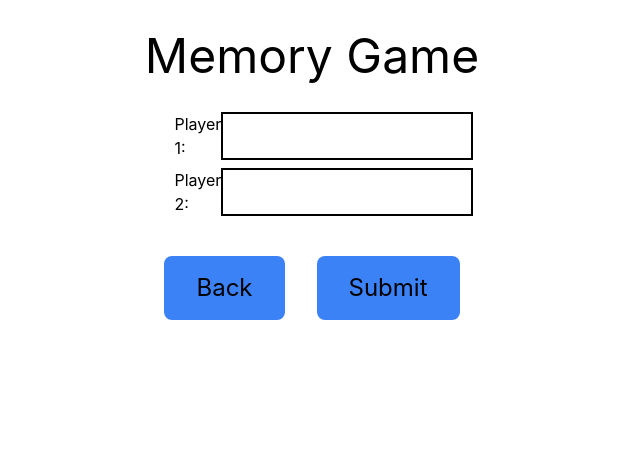
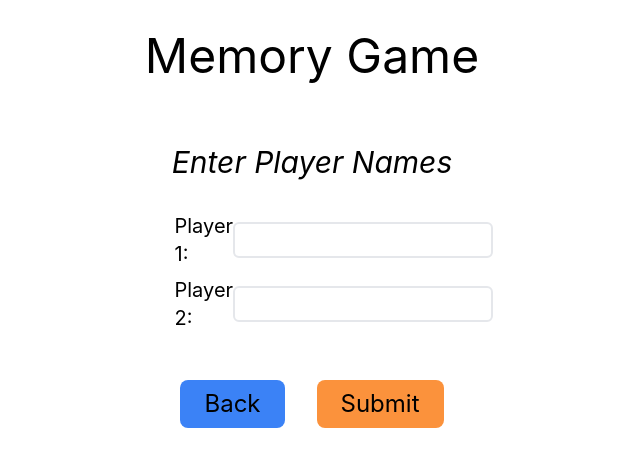
Before and after one commit to joshuascan/memory-game, a Next.js app: page / in a window 1280 px wide. Both pictures are taken after a click on the button "Next". Shown: the top 466 px of the page, without its empty margins (328-968 px from the left). Built offline with nearby package versions, Linux system fonts and the light colour scheme.

Commit message:
adds descriptive text to player selection

```diff
--- a/components/Board.tsx
+++ b/components/Board.tsx
@@ -21,7 +21,7 @@ const Board = ({
   const [circles, setCircles] = useState<GameObject[]>();
   const [currentPlayer, setCurrentPlayer] = useState(players[0].name);
   const [totalScore, setTotalScore] = useState(0);
-  const [turn, setTurn] = useState<number>(1);
+  const [turn, setTurn] = useState(1);
   const [selections, setSelections] = useState<string[]>([]);
   const [winner, setWinner] = useState<string | null | undefined>(null);
 
@@ -116,7 +116,9 @@ const Board = ({
 
   return (
     <>
-      <h2 className="text-3xl italic mb-4">{currentPlayer}&apos;s turn</h2>
+      <h2 className="text-3xl text-green-700 italic mb-4">
+        {currentPlayer}&apos;s turn
+      </h2>
       <div>
         {players.map((player) => (
           <p key={player.name} className="text-2xl text-center">
@@ -130,7 +132,7 @@ const Board = ({
       {winner && winner === "Tie" && (
         <p className="m-4 text-3xl font-bold italic">It&apos;s a tie!</p>
       )}
-      <div className="my-8 flex flex-wrap justify-center w-[1000px]">
+      <div className="border-4 border-gray-300 my-8 flex flex-wrap justify-center w-[1000px]">
         {circles?.map((circle: GameObject) => (
           <Circle
             key={circle.id}
--- a/components/PlayerSelection.tsx
+++ b/components/PlayerSelection.tsx
@@ -7,7 +7,7 @@ const PlayerSelection = ({
   setPlayers: (arg0: PlayerInfo[]) => void;
 }) => {
   const [playerCount, setPlayerCount] = useState<number>(2);
-  const [playerNames, setPlayerNames] = useState<any[]>([]);
+  const [playerNames, setPlayerNames] = useState<string[]>([]);
   const [currentWindow, setCurrentWindow] = useState<
     "Player Count" | "Player Names"
   >("Player Count");
@@ -50,7 +50,8 @@ const PlayerSelection = ({
     <>
       {currentWindow === "Player Count" && (
         <>
-          <div className="flex items-center">
+          <h2 className="text-3xl italic mt-8">Select Number of Players</h2>
+          <div className="flex items-center mt-8">
             <button
               className="h-16 w-16 rounded-full bg-gray-200 text-2xl font-bold disabled:bg-gray-100"
               disabled={playerCount === 2}
@@ -68,7 +69,7 @@ const PlayerSelection = ({
             </button>
           </div>
           <button
-            className="mt-8 py-4 px-8 text-2xl bg-blue-500 rounded-lg"
+            className="mt-10 py-2 px-6 text-2xl bg-blue-500 rounded-lg"
             onClick={handleNext}
           >
             Next
@@ -77,12 +78,16 @@ const PlayerSelection = ({
       )}
       {currentWindow === "Player Names" && (
         <>
-          <div className="flex flex-col items-center">
+          <h2 className="text-3xl italic mt-8">Enter Player Names</h2>
+          <div className="flex flex-col items-center mt-8 mb-4">
             {playerNames.map((player, index) => (
-              <div className="flex justify-between w-[275px] mb-2" key={index}>
-                <label>Player {index + 1}: </label>
+              <div
+                className="flex justify-between items-center w-[275px] mb-2"
+                key={index}
+              >
+                <label className="text-xl">Player {index + 1}: </label>
                 <input
-                  className="border-black border-2"
+                  className="border-gray-200 border-2 p-1 outline-none rounded-md"
                   type="text"
                   name={`${index}`}
                   value={player}
@@ -93,13 +98,13 @@ const PlayerSelection = ({
           </div>
           <div className="flex">
             <button
-              className="mt-8 mx-4 py-4 px-8 text-2xl bg-blue-500 rounded-lg"
+              className="mt-6 mx-4 py-2 px-6 text-2xl bg-blue-500 rounded-lg"
               onClick={handleBack}
             >
               Back
             </button>
             <button
-              className="mt-8 mx-4 py-4 px-8 text-2xl bg-blue-500 rounded-lg"
+              className="mt-6 mx-4 py-2 px-6 text-2xl bg-orange-400 rounded-lg"
               onClick={handleSubmit}
             >
               Submit
```
